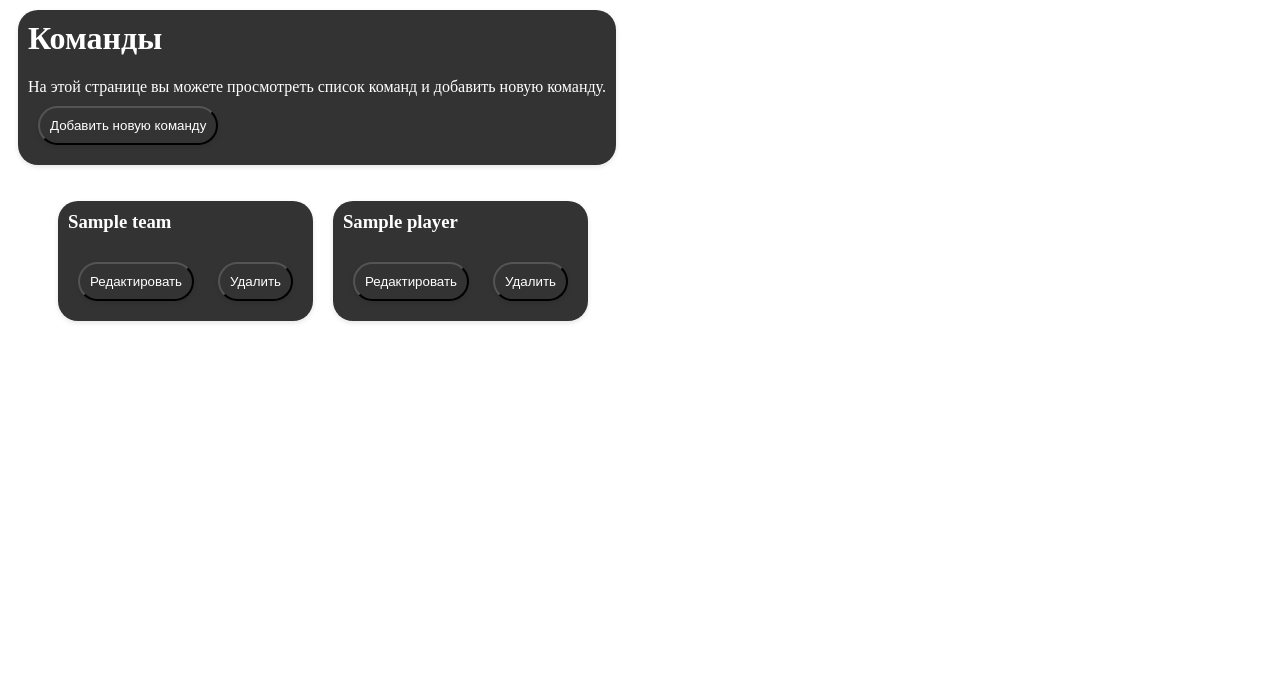
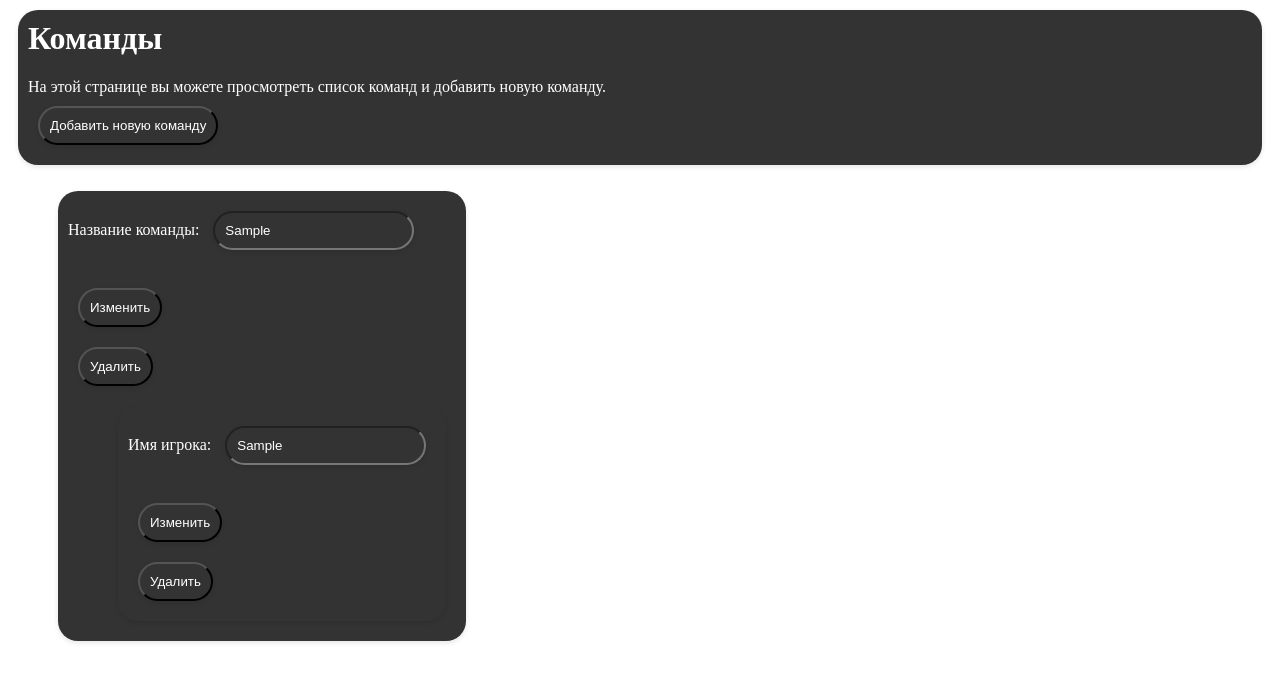
Before and after one commit to TpaBoXak/python_TW, a Flask app: page /teams in a window 1280 px wide. Shown: the part 86-768 px from the top of the page. Run offline with Flask 3, Linux system fonts and the light colour scheme; tables that the repository leaves empty hold one stand-in row (values such as "Sample post").

Commit message:
add update player on page team

```diff
--- a/web_interface/app.py
+++ b/web_interface/app.py
@@ -130,6 +130,22 @@
             return redirect(url_for("players"))
 
 
+@app.route("/update_player_in_team/<string:player_name_old>", methods=["POST", "GET"])
+def update_player_in_team(player_name_old):
+    with Session(engine) as session:
+        if request.method == "POST":
+            player_name_new = request.form["player_name_new"]
+            res = db_manager.update_player_without_team(
+                player_name_old=player_name_old, player_name_new=player_name_new, session=session
+            )
+            if res:
+                return redirect(url_for("teams"))
+            else:
+                return "Ошибка входных данных"
+        else:
+            return redirect(url_for("teams"))
+
+
 @app.route("/remove_player/<string:player_name>", methods=["POST", "GET"])
 def remove_player(player_name):
     with Session(engine) as session:
@@ -140,7 +156,20 @@
             else:
                 return "Ошибка в удалении игрока"
         else:
-            return render_template("players.html")
+            return redirect(url_for("players"))
+
+
+@app.route("/remove_player_in_team/<string:player_name>", methods=["POST", "GET"])
+def remove_player_in_team(player_name):
+    with Session(engine) as session:
+        if request.method == "GET":
+            res = db_manager.remove_player(player_name=player_name, session=session)
+            if res:
+                return redirect(url_for("teams"))
+            else:
+                return "Ошибка в удалении игрока"
+        else:
+            return redirect(url_for("teams"))
 
 
 @app.route("/teams")
--- a/web_interface/templates/base.html
+++ b/web_interface/templates/base.html
@@ -15,6 +15,7 @@
         color: #fff;
         margin-top: 0;
       }
+
 
       input {
         color: #fff;
@@ -37,7 +38,6 @@
       }
 
       div {
-        display: inline-block;
         margin: 10px;
         padding: 10px;
         background-color: #333;
--- a/web_interface/templates/players.html
+++ b/web_interface/templates/players.html
@@ -18,7 +18,6 @@
        <input type="text" id="team_name_new" name="team_name_new", value={{player.teams.team_name}}><br><br>
        <input type="submit" value="Изменить">
       </form>
-
       <button class="btn-delete" onclick="window.location.href = '/remove_player/{{ player.player_name }}'">Удалить</button>
     </li>
     {% endfor %}
--- a/web_interface/templates/teams.html
+++ b/web_interface/templates/teams.html
@@ -11,16 +11,24 @@
   <ul>
     {% for team  in teams  %}
     <li>
-      <h3>{{ team.team_name }}</h3>
-      <button class="btn-edit">Редактировать</button>
+      <form action="/update_team/{{ team.team_name }}" method="POST">
+       <label for="team_name_new">Название команды:</label>
+       <input type="text" id="team_name_new" name="team_name_new" value={{team.team_name}}><br><br>
+       <input type="submit" value="Изменить">
+      </form>
       <button class="btn-delete" onclick="window.location.href = '/remove_team/{{ team.team_name }}'">Удалить</button>
+      <ul>
         {% for player in team.players  %}
         <li>
-          <h3>{{ player.player_name }}</h3>
-          <button class="btn-edit">Редактировать</button>
-          <button class="btn-delete">Удалить</button>
+          <form action="/update_player_in_team/{{ player.player_name }}" method="POST">
+           <label for="player_name_new">Имя игрока:</label>
+           <input type="text" id="player_name_new" name="player_name_new" value={{player.player_name}}><br><br>
+           <input type="submit" value="Изменить">
+          </form>
+          <button class="btn-delete" onclick="window.location.href = '/remove_player_in_team/{{ player.player_name }}'">Удалить</button>
         </li>
         {% endfor %}
+      </ul>
     </li>
     {% endfor %}
   </ul>
--- a/work_with_data/db_manager.py
+++ b/work_with_data/db_manager.py
@@ -136,6 +136,18 @@
         return False
 
 
+def update_player_without_team(player_name_old: str, session: Session, player_name_new: str) -> bool:
+    stmt = select(Player).where(Player.player_name == player_name_old)
+    player: Player = session.scalar(stmt)
+    player.player_name = player_name_new
+    try:
+        session.add(player)
+        session.commit()
+        return True
+    except:
+        return False
+
+
 
 def conn_player_team(player: Player, team: Team):
     player.teams = team
```
